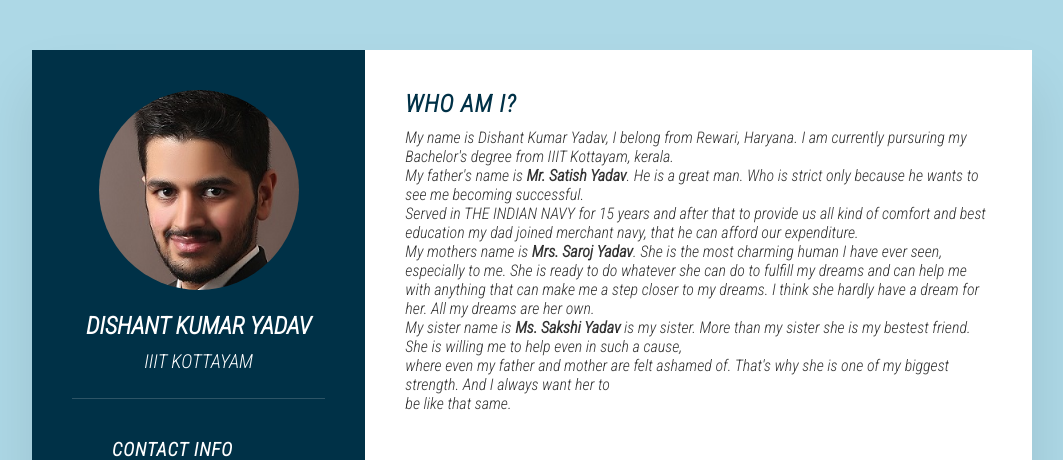
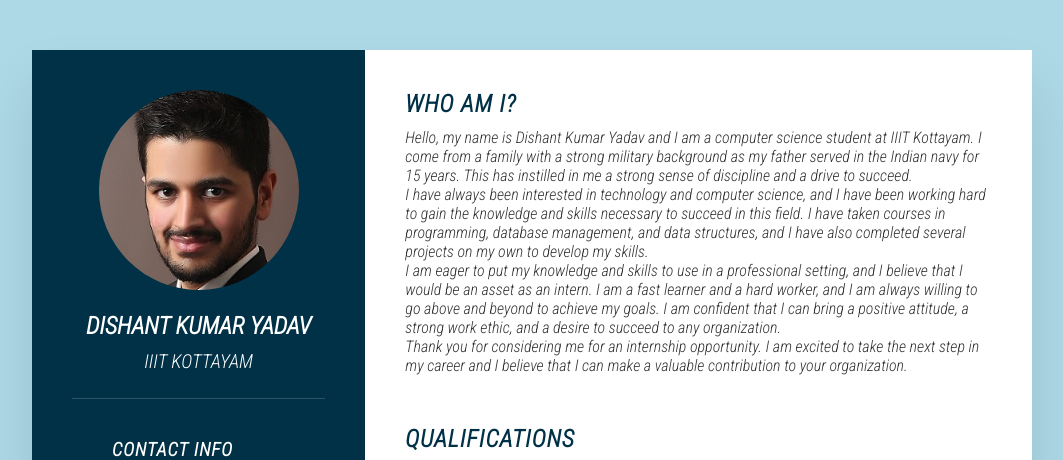
Before and after one commit to dishantMHAKHARIYA/cv2, a plain HTML site: page index.html in a window 1280 px wide. Shown: the top 460 px of the page, without its empty margins (108-1171 px from the left). Drawn offline with Linux system fonts and the light colour scheme.

Commit message:
Update index.html

```diff
--- a/index.html
+++ b/index.html
@@ -98,18 +98,17 @@
                 <div class="about">
                     <h2 class="title2">Who am I?</h2>
                     <p>
-                        My name is Dishant Kumar Yadav, I belong from Rewari, Haryana. I am currently pursuring my
-                        Bachelor's degree from IIIT Kottayam, kerala.<br> My father's name is<b> Mr. Satish Yadav</b>. He is a
-                        great man. Who is strict only because he wants to see me becoming successful.<br> Served in
-                        THE INDIAN NAVY for 15 years and after that to provide us all kind of comfort and best education my
-                        dad joined merchant navy, that he can afford our expenditure.<br> My mothers name is
-                        <b>Mrs. Saroj Yadav</b>. She is the most charming human I have ever seen, <br>especially to me.
-                        She is ready to do whatever she can do to fulfill my dreams and can help me with anything that can
-                        make me a step closer to my dreams. I think she hardly have a dream for her. All my dreams are
-                        her own.<br>My sister name is <b>Ms. Sakshi Yadav</b> is my sister. More than my sister she is my
-                        bestest friend. She is willing me to help even in such a cause,<br> where even my father and mother
-                        are felt ashamed of. That's why she is one of my biggest strength. And I always want her to <br>be
-                        like that same.
+                        Hello, my name is Dishant Kumar Yadav and I am a computer science student at IIIT Kottayam. I come from a family with a
+                        strong military background as my father served in the Indian navy for 15 years. This has instilled in me a strong sense
+                        of discipline and a drive to succeed.<br>
+                        I have always been interested in technology and computer science, and I have been working hard to gain the knowledge and
+                        skills necessary to succeed in this field. I have taken courses in programming, database management, and data structures,
+                        and I have also completed several projects on my own to develop my skills.<br>
+                        I am eager to put my knowledge and skills to use in a professional setting, and I believe that I would be an asset as an
+                        intern. I am a fast learner and a hard worker, and I am always willing to go above and beyond to achieve my goals. I am
+                        confident that I can bring a positive attitude, a strong work ethic, and a desire to succeed to any organization.<br>
+                        Thank you for considering me for an internship opportunity. I am excited to take the next step in my career and I
+                        believe that I can make a valuable contribution to your organization.
                     </p>
                 </div>
                 <div class="about">
```
